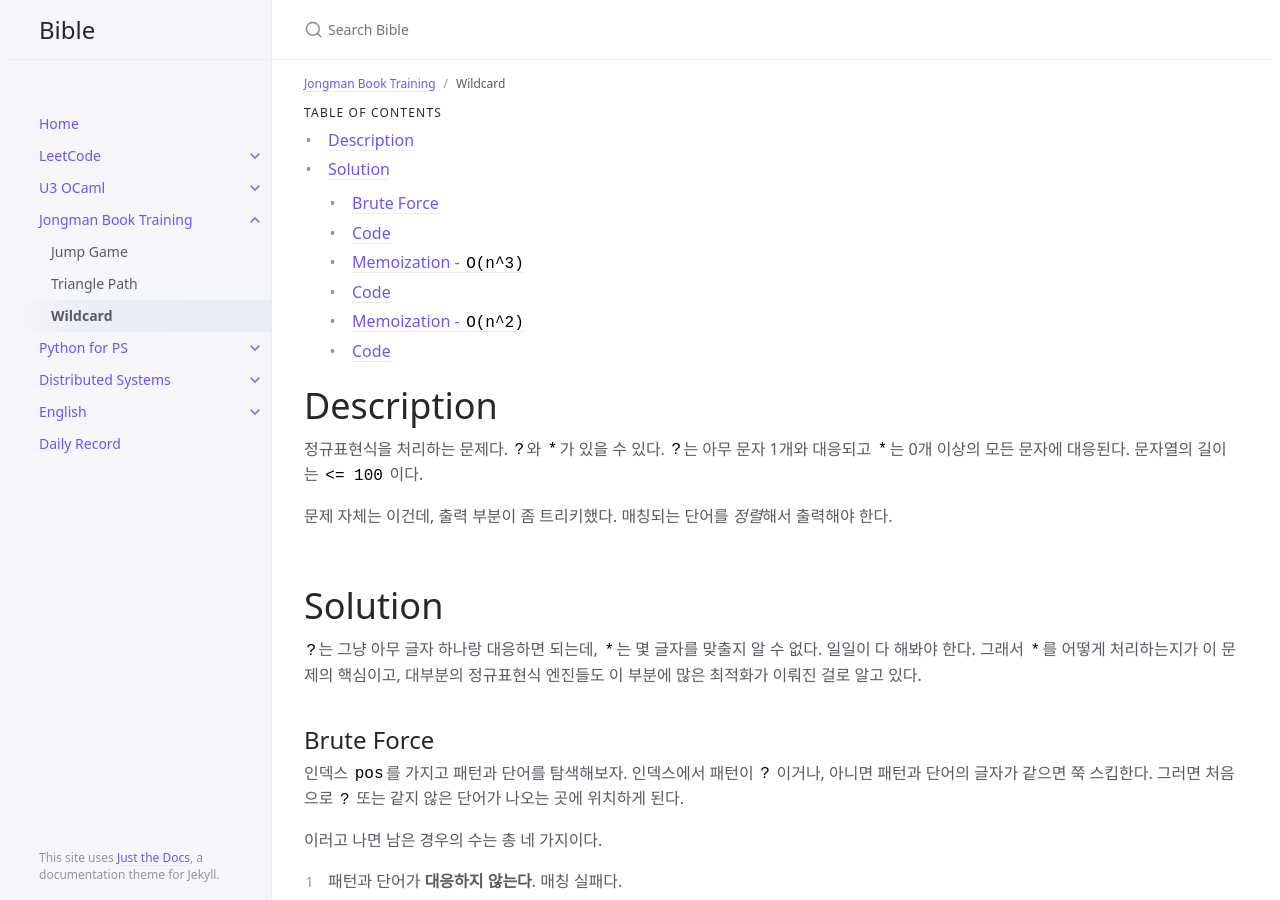
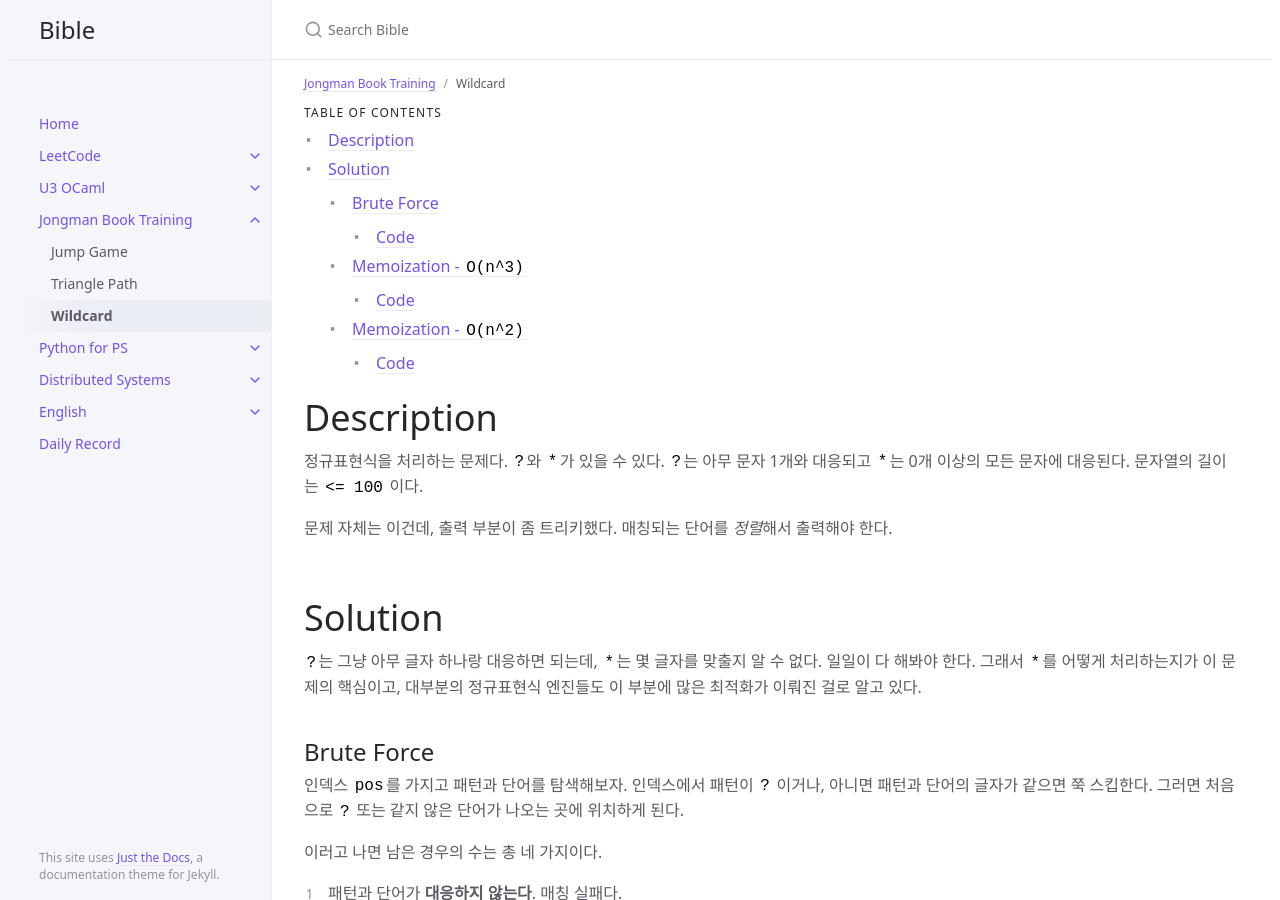
Before and after one commit to sangwoo-joh/bible-archive, a Jekyll site: the page built from jongmanbook/wildcard.md, in a window 1280 px wide and 900 px high. Built offline with Jekyll 4.4.1, drawn with Linux system fonts in a browser that asks for light colours; comment, search, counter and statistics services are not loaded.

Commit message:
Change title

````diff
--- a/jongmanbook/wildcard.md
+++ b/jongmanbook/wildcard.md
@@ -44,7 +44,7 @@ parent: Jongman Book Training
 
  이걸 한땀 한땀 구현해보자.
 
-## Code
+### Code
 
 ``` python
 def match_bf(p, w):
@@ -86,7 +86,7 @@ def match_bf(p, w):
  따라서 이 부분을 캐싱해보자. 서브 스트링을 넘기지말고 인덱스를 넘겨서
  캐싱을 좀더 똑똑하게 할 수 있다.
 
-## Code
+### Code
 
 ```python
 @lru_cache(maxsize=None)
@@ -133,7 +133,7 @@ def match_n3(p, pi, w, wi):
  추가로 대응시키거나, 이 두 가지를 반복하고 있다. 그러므로 0 글자와 한
  글자 대응을 모두 재귀호출로 확인하고 싹 캐싱해버리면 된다.
 
-## Code
+### Code
 
 ```python
 @lru_cache(maxsize=None)
````
Also changed, not shown: jongmanbook/.template.md (+1 -1 lines), jongmanbook/jumpgame.md (+1 -1 lines), jongmanbook/trianglepath.md (+1 -1 lines).
